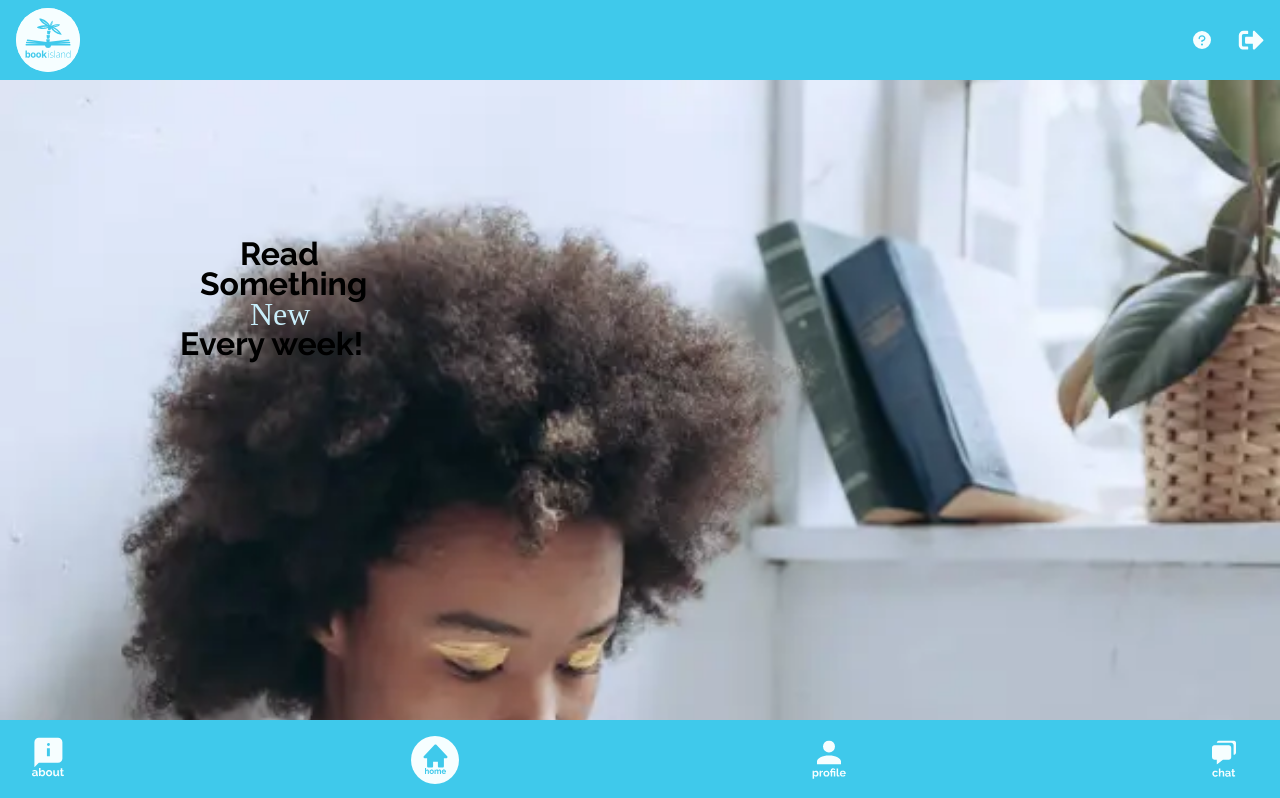
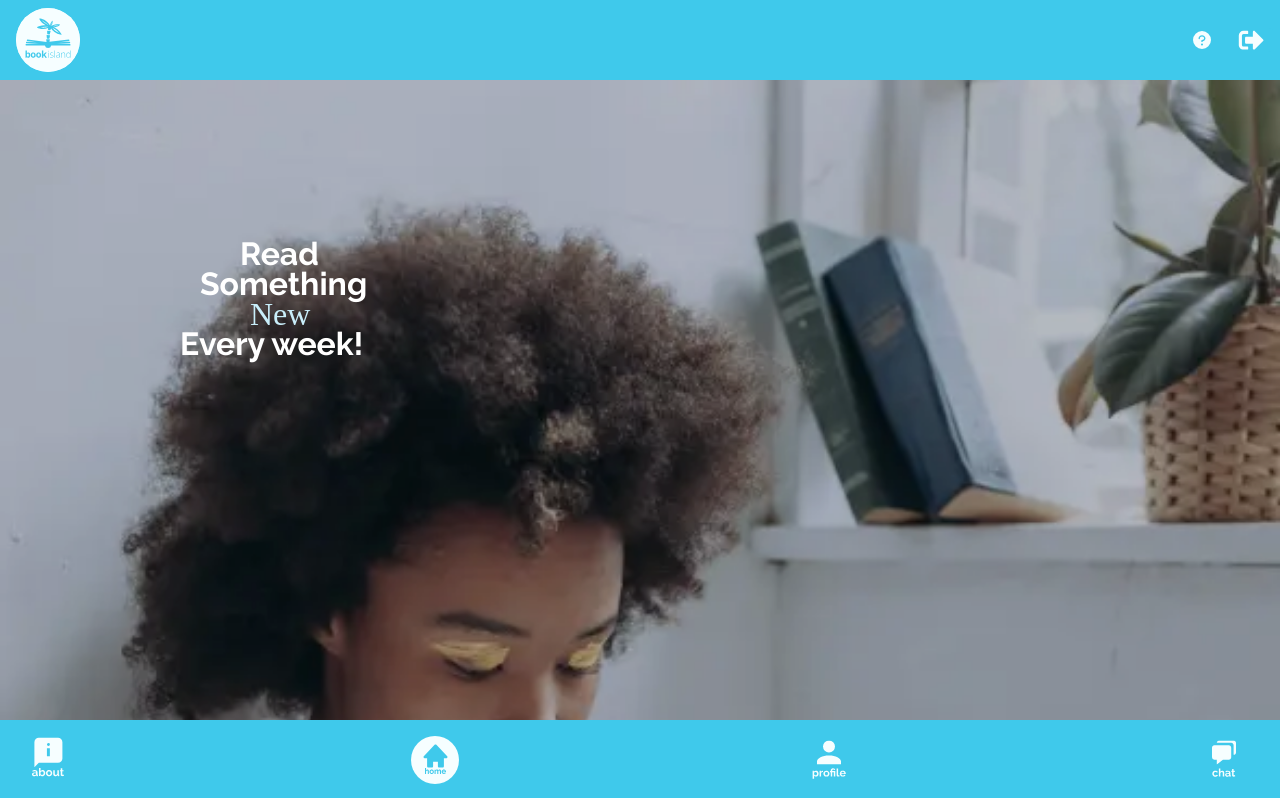
Before and after one commit to Aridane1/BookIsland, a React (Vite) app in the folder BookIsland/: page /home in a window 1280 px wide. Shown: the top 798 px of the page. Built offline with nearby package versions, Linux system fonts and the light colour scheme; no server answers; the HTML template or start-up script is replaced by a standard one; a web font is replaced by a local one.

Commit message:
home image is fixet

```diff
--- a/BookIsland/src/Components/Feed/EyeCatcher.jsx
+++ b/BookIsland/src/Components/Feed/EyeCatcher.jsx
@@ -4,22 +4,22 @@ export const EyeCatcher = () => {
       <img
         src="../../../assets/Images/EyeCatcher.webp"
         alt=""
-        className="relative w-full"
+        className="relative w-full  filter brightness-75 "
       />
       <div className="">
-        <span className="absolute bg-transparent text-[32px] font-bold top-[230px] left-[240px]">
+        <span className="absolute bg-transparent text-white text-[32px] font-bold top-[230px] left-[240px]">
           Read
         </span>
-        <span className="absolute  bg-transparent text-[32px] font-bold top-[260px] left-[200px]">
+        <span className="absolute  bg-transparent text-white text-[32px] font-bold top-[260px] left-[200px]">
           Something
         </span>
         <span
           id="changeText"
-          className="absolute top-[290px] bg-transparent left-[250px]"
+          className="absolute top-[290px] bg-transparent text-white left-[250px]"
         >
           New
         </span>
-        <span className="absolute block w-fit top-[320px] left-[180px] bg-transparent text-[32px] font-bold ">
+        <span className="absolute block w-fit top-[320px] left-[180px] bg-transparent text-white text-[32px] font-bold ">
           Every week!
         </span>
       </div>
```
